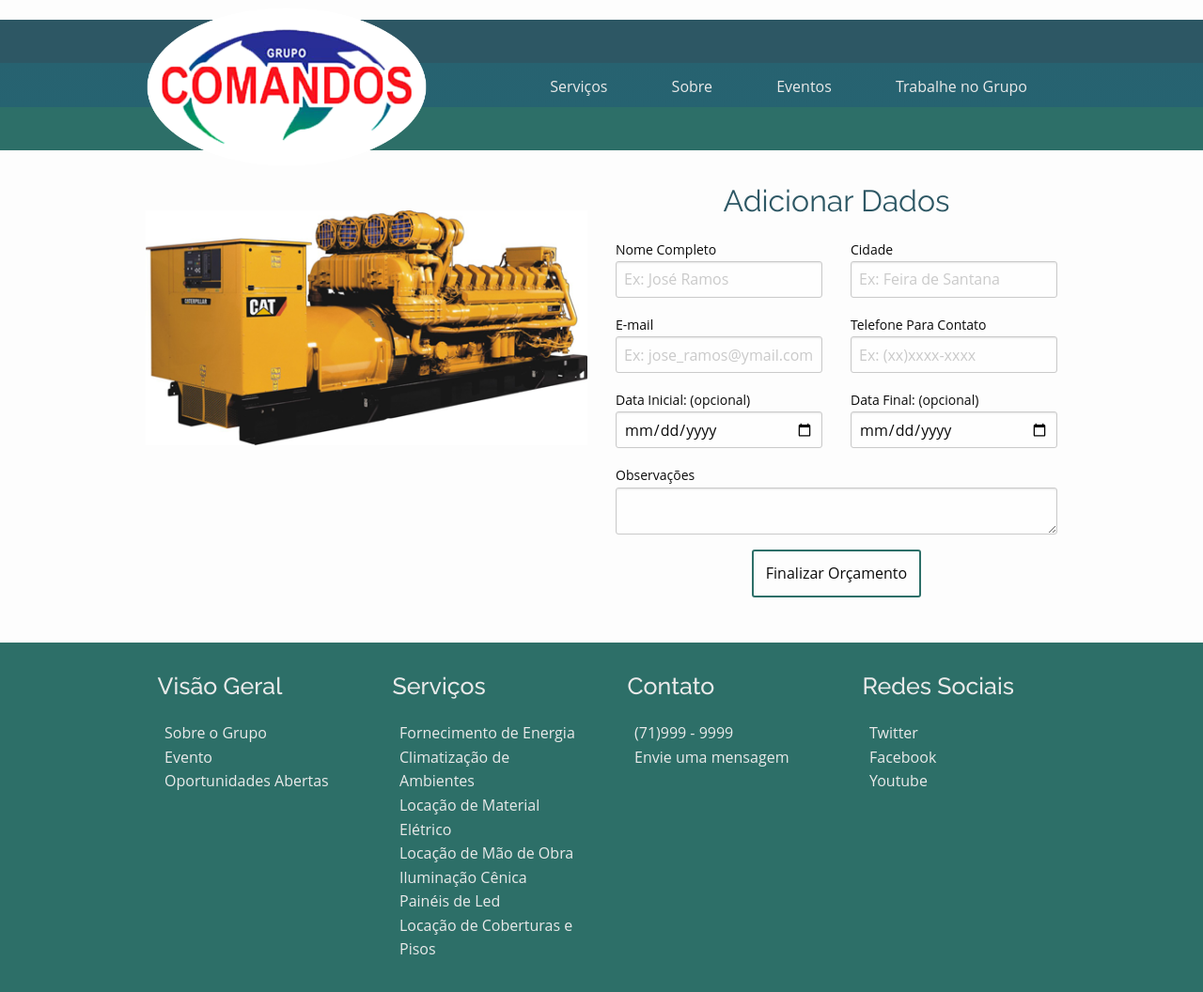
After one commit to FranklinSilva/grupoComandos, a PHP site: page /checkout.html in a window 1280 px wide. The commit adds this page. Shown: the whole page at 94% size. Run offline with PHP 8.4, Linux system fonts and the light colour scheme.

Commit message:
novo background

```diff
--- /dev/null
+++ b/code/checkout.html
@@ -0,0 +1,131 @@
+<!DOCTYPE html>
+<html>
+	<head>
+		<title>Grupo Comandos</title>
+		<meta charset="utf-8">
+		<meta http-equiv="X-UA-Compatible" content="IE=edge,chrome=1">
+	    <meta name="description" content="Demo project">
+		<meta name="viewport" content="width=device-width, initial-scale=1">
+		<link rel="stylesheet" href="css/foundation.min.css">
+		<link rel="stylesheet" href="css/slick-theme.css">
+		<link rel="stylesheet" href="css/slick.css">
+		<link rel="stylesheet" href="css/style.css">
+	</head>
+	<body>
+		<header>
+			<div class="row">
+				<div class="column small-10 medium-4">
+					<img src="img/logo.png" class="logo" alt="logo grupo comandos">
+				</div>
+
+				<div class="column small-2 dropdown show-for-small-only">
+					<ul class="sandwich">
+						<li>
+						  <a onclick="openMenu();">
+						    <svg version="1.1" x="0px" y="0px" width="25px" height="25px" viewBox="0 0 124 124" style="enable-background:new 0 0 124 124;" xml:space="preserve">
+						      <path d="M112,6H12C5.4,6,0,11.4,0,18s5.4,12,12,12h100c6.6,0,12-5.4,12-12S118.6,6,112,6z"/>
+						      <path d="M112,50H12C5.4,50,0,55.4,0,62c0,6.6,5.4,12,12,12h100c6.6,0,12-5.4,12-12C124,55.4,118.6,50,112,50z"/>
+						      <path d="M112,94H12c-6.6,0-12,5.4-12,12s5.4,12,12,12h100c6.6,0,12-5.4,12-12S118.6,94,112,94z"/>
+						    </svg>
+						  </a>
+						  <ul id="hidden" class="hidden">
+						    <li><a>Item1</a></li>
+						    <li><a>Item 2</a></li>
+						    <li><a>item3</a></li>
+						  </ul>
+						</li>
+					</ul>
+				</div>
+
+				<div class="inline-menu column medium-8 hide-for-small-only">
+					<ul>
+						<li><a href="#">Serviços</a></li>
+						<li><a href="#">Sobre</a></li>
+						<li><a href="#">Eventos</a></li>
+						<li><a href="#">Trabalhe no Grupo</a></li>
+					</ul>
+				</div>
+			</div>
+		</header>
+		<div class="row">
+		    <section class="vertical-banner os-animation column medium-6">
+				<img src="img/1.png" class="cover-img">
+		  	</section>
+		  	<section id="checkout" class="column medium-6">
+		    <h3>Adicionar Dados</h3>
+		    <div class="row form-checkout">
+		        <div class="column medium-6">
+		        	<label for="name">Nome Completo</label>
+		        	<input type="text" name="name" placeholder="Ex: José Ramos">
+		        </div>
+		        <div class="column medium-6">
+		        	<label for="city">Cidade</label>
+		        	<input type="text" name="city" placeholder="Ex: Feira de Santana">
+		        </div>
+		        <div class="column medium-6">
+		        	<label for="email">E-mail</label>
+		        	<input type="text" name="email" placeholder="Ex: jose_ramos@ymail.com">
+		        </div>
+		        <div class="column medium-6">
+		        	<label for="telefone">Telefone Para Contato</label>
+		        	<input type="tel" name="telefone" placeholder="Ex: (xx)xxxx-xxxx">
+		        </div>
+		        <div class="column medium-6">
+		        	<label for="initialDate">Data Inicial: (opcional)</label>
+		        	<input type="date" name="initialDate" placeholder="Data Inicial">
+		        </div>
+		        <div class="column medium-6">
+		        	<label for="dueDate">Data Final: (opcional)</label>
+		        	<input type="date" name="dueDate" placeholder="Data Final">
+		        </div>
+		        <div class="column">
+		        	<label for="aditionalInformation">Observações</label>
+		        	<textarea name="aditionalInformation"></textarea>
+		        </div>
+		        <input type="submit" class="button-green" name="Finalizar Orçamento" value="Finalizar Orçamento">
+			</div>
+		</div>
+		<footer class="bg-green">
+			<div class="row">
+				<div class="column small-12 medium-6 large-3">
+					<h4>Visão Geral</h4>
+					<ul>
+						<li>Sobre o Grupo</li>
+						<li>Evento</li>
+						<li>Oportunidades Abertas</li>
+					</ul>
+				</div>
+				<div class="column small-12 medium-6 large-3">
+					<h4>Serviços</h4>
+					<ul>
+						<li>Fornecimento de Energia</li>
+						<li>Climatização de Ambientes</li>
+						<li>Locação de Material Elétrico</li>
+						<li>Locação de Mão de Obra</li>
+						<li>Iluminação Cênica</li>
+						<li>Painéis de Led</li>
+						<li>Locação de Coberturas e Pisos</li>
+					</ul>
+				</div>
+				<div class="column small-12 medium-6 large-3">
+					<h4>Contato</h4>
+					<ul>
+						<li>(71)999 - 9999</li>
+						<li>Envie uma mensagem</li>
+					</ul>
+				</div>
+				<div class="column small-12 medium-6 large-3">
+					<h4>Redes Sociais</h4>
+					<ul>
+						<li>Twitter</li>
+						<li>Facebook</li>
+						<li>Youtube</li>
+					</ul>
+				</div>
+			</div>
+		</footer>
+ 	</body>
+	<script type="text/javascript" src="js/jquery-1.12.2.min.js"></script>
+	<script type="text/javascript" src="js/slick.min.js"></script>
+	<script src="js/app.js"></script>
+</html>
--- a/code/css/style.css
+++ b/code/css/style.css
@@ -1,4 +1,40 @@
 @import url(https://fonts.googleapis.com/css?family=Raleway:400,500);
+
+/* Reset Input Type button */
+
+input[type="submit"],
+input[type="reset"],
+input[type="button"],
+button {
+    color: inherit;
+    font: inherit;
+    line-height: normal;
+    overflow: visible;
+    -webkit-appearance: button; /* for input */
+    -webkit-user-select: none; /* for button */
+       -moz-user-select: none;
+        -ms-user-select: none;
+}
+input::-moz-focus-inner,
+button::-moz-focus-inner {
+    border: 0;
+    padding: 0;
+}
+
+/* Make `a` like a button */
+[role="button"] {
+    color: inherit;
+    cursor: default;
+    display: inline-block;
+    text-align: center;
+    text-decoration: none;
+    white-space: pre;
+    -webkit-user-select: none;
+       -moz-user-select: none;
+        -ms-user-select: none;
+}
+/*-------*/
+
 
 body{
 	background-color: #fdfdfd;
@@ -26,7 +62,7 @@
 }
 
 .bg-green{
-	background-color: #2d6f68;
+	background-color: #2D6F68;
 }
 
 .cover-img{
@@ -418,9 +493,15 @@
 	margin: 2rem 0 0;
 }
 
+footer hr{
+	margin: -1rem 50% 1rem 0;
+	border: 0;
+	height: 2px;
+	background-color: #eaeaea;
+}
+
 footer h4{
-	color: #a9a9a9;
-	border-bottom: 2px solid #a9a9a9;
+	color: #eaeaea;
 	padding: .5em;
 	width: 50%;
 }
@@ -569,3 +650,22 @@
     background-color: #266371;
     transition: 1s;
 }
+
+.button-green{
+	display: block;
+    margin: 0 auto;
+    padding: .8rem;
+    background-color: #fdfdfd;
+    border: 2px solid #2D6F68;
+    transition: 1s;
+}
+
+.button-green:hover{
+	background-color: #2D6F68;
+	color: #fdfdfd;
+	transition: 1s;
+}
+
+.form-checkout{
+	margin: 1rem auto;
+}
```
Also changed, not shown: other parts of code/css/style.css (+42 -3 lines), code/index.html (+30 -3 lines), code/servicePage.html (+48 -16 lines), code/img/1.png (added), code/img/index.jpeg (added), code/img/index.jpg (added), 2 other files.
